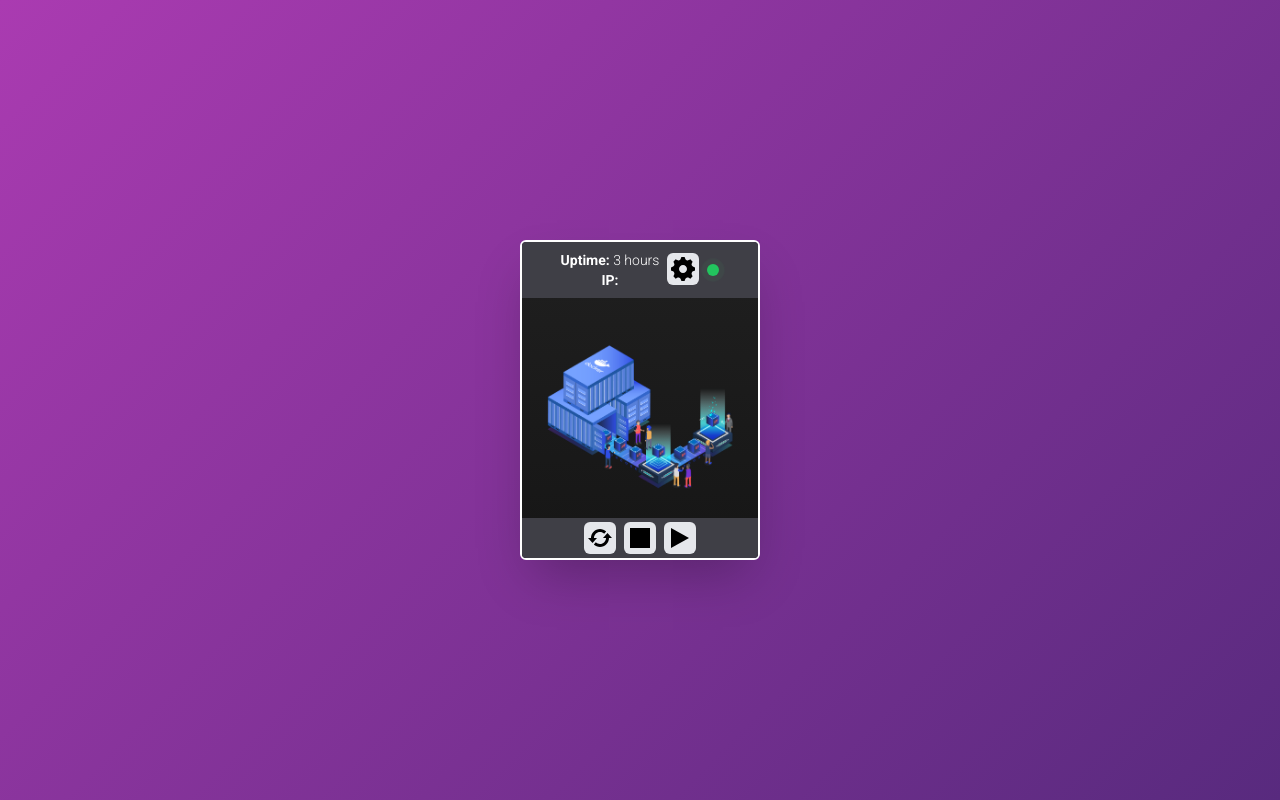
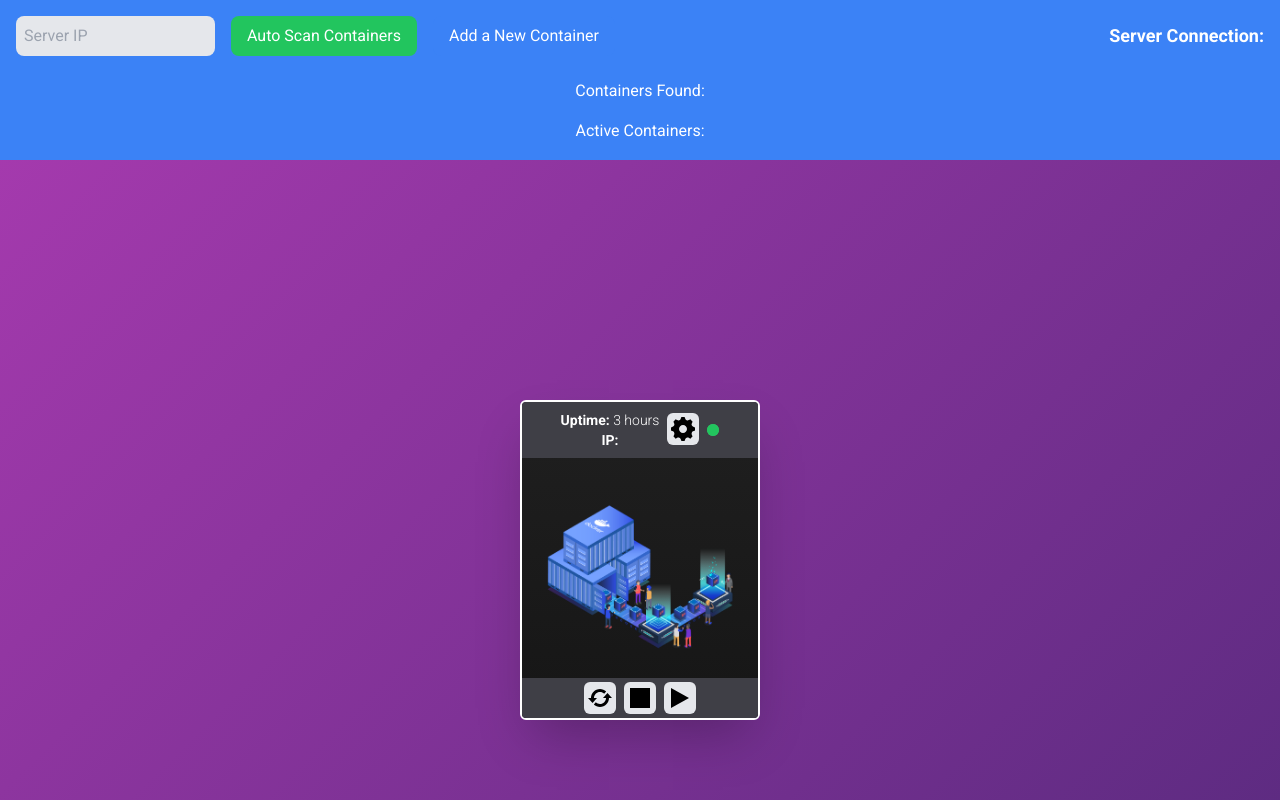
Before and after one commit to Luispinto26/docker_management_ui, a Vue app in the folder Frontend_VUE/docker_managent/: page / in a window 1280 px wide. Shown: the top 800 px of the page. Built offline with nearby package versions, Linux system fonts and the light colour scheme.

Commit message:
App header added

```diff
--- a/Frontend_VUE/docker_managent/src/App.vue
+++ b/Frontend_VUE/docker_managent/src/App.vue
@@ -1,4 +1,5 @@
 <template>
+  <AppHeader/>
   <Card msg="Welcome to Your Vue.js App"/>
   <!-- <div>
     <button @click="showModal">Open Modal</button>
@@ -8,11 +9,13 @@
 
 <script>
 import Card from './components/Card.vue'
+import AppHeader from './components/AppHeader.vue';
 
 export default {
   name: 'App',
   components: {
-    Card
+    Card,
+    AppHeader
   }
 }
 </script>
--- /dev/null
+++ b/Frontend_VUE/docker_managent/src/components/AppHeader.vue
@@ -0,0 +1,55 @@
+<template>
+    <div class="bg-blue-500 text-white p-4">
+      <div class="flex items-center justify-between">
+        <div class="flex items-center space-x-4">
+          <!-- Input for Server IP -->
+          <input
+            v-model="serverIp"
+            placeholder="Server IP"
+            class="rounded-lg p-2 bg-gray-200 text-gray-800 focus:outline-none focus:ring focus:border-blue-300"
+          />
+
+          <!-- Button to Auto Scan Containers -->
+          <button
+            @click="autoScanContainers"
+            class="bg-green-500 hover:bg-green-600 text-white rounded-lg px-4 py-2"
+          >
+            Auto Scan Containers
+          </button>
+
+          <!-- Button to Add a New Container -->
+          <button
+            @click="addNewContainer"
+            class="bg-blue-500 hover:bg-blue-600 text-white rounded-lg px-4 py-2"
+          >
+            Add a New Container
+          </button>
+        </div>
+
+        <!-- Server Connection State -->
+        <div class="text-lg font-semibold">
+          Server Connection: {{ serverConnectionState }}
+        </div>
+      </div>
+
+      <!-- Box with the Number of Containers Found -->
+      <div class="mt-4">
+        Containers Found: <span class="text-2xl font-semibold">{{ numberOfContainers }}</span>
+      </div>
+
+      <!-- Box with the Current Active Containers -->
+      <div class="mt-2">
+        Active Containers: <span class="text-2xl font-semibold">{{ activeContainers }}</span>
+      </div>
+    </div>
+  </template>
+
+  <script>
+  export default {
+    // ... (same as before)
+  };
+  </script>
+
+  <style scoped>
+  /* No need to include custom styles here, as Tailwind CSS classes are used above */
+  </style>
```
